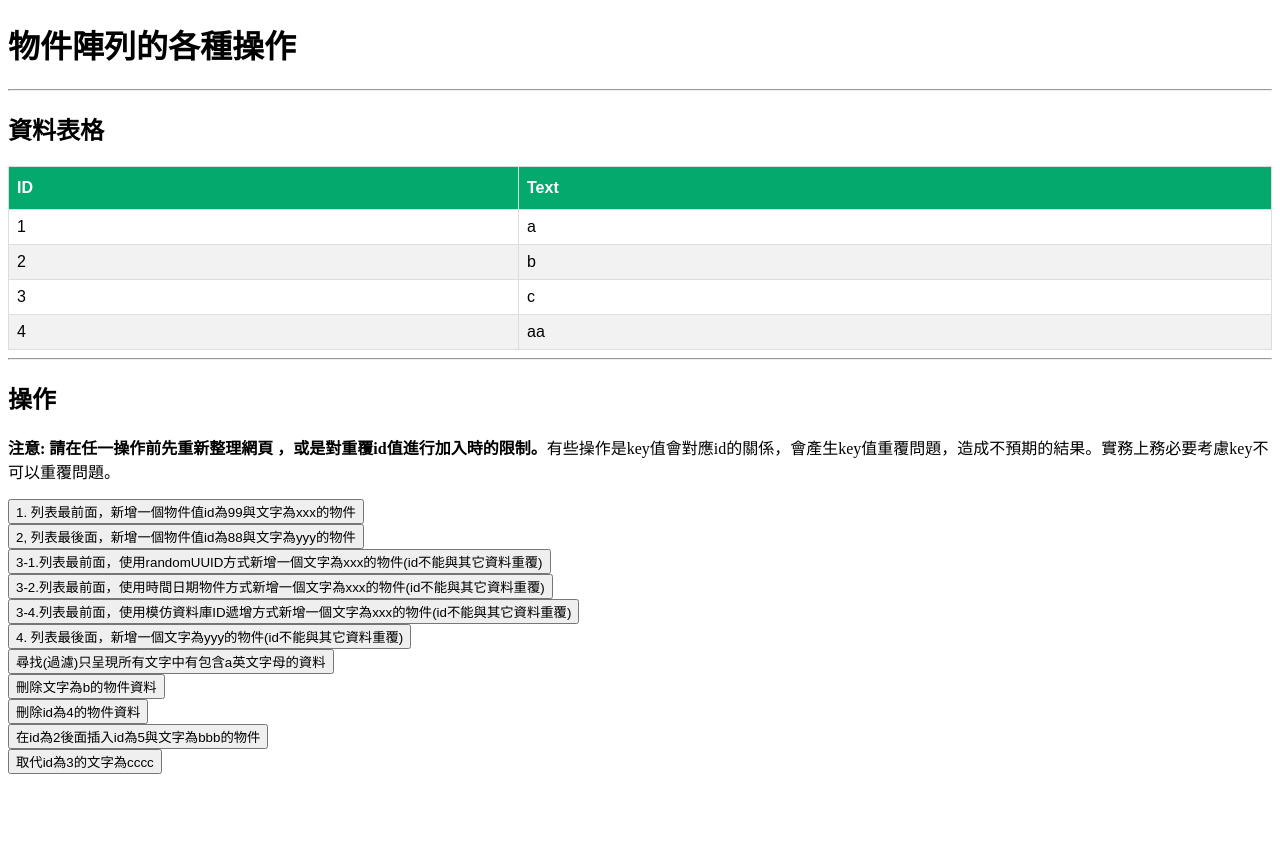
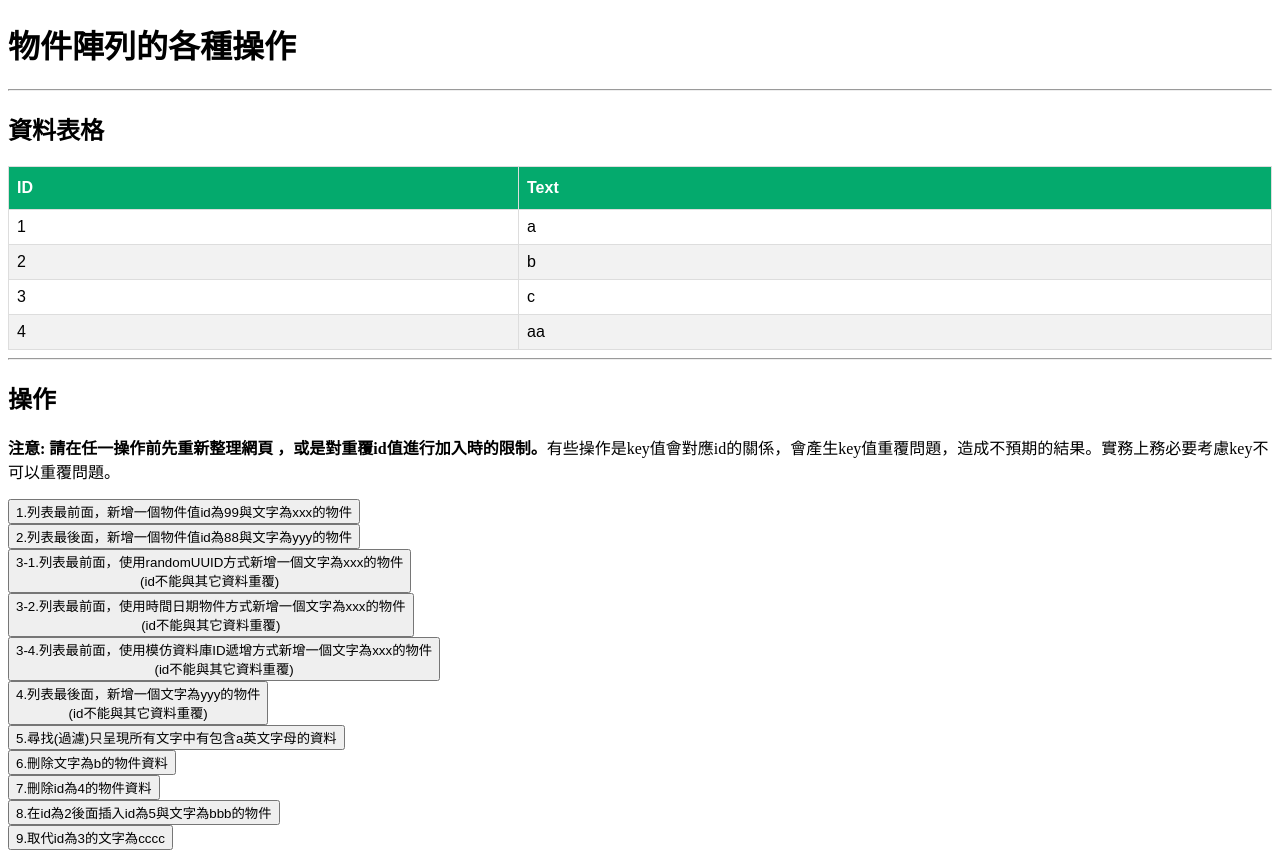
Before and after one commit to leoPika999777/Basic-Learning---React, a Next.js app: page /cs-1130/object-array in a window 1280 px wide. Before the commit the page ends 800 px from the top, so only its background shows below. Built offline with nearby package versions, Linux system fonts and the light colour scheme.

Commit message:
object-array5-7題

```diff
--- a/pages/cs-1130/object-array.js
+++ b/pages/cs-1130/object-array.js
@@ -74,9 +74,11 @@ export default function ObjectArray() {
           //setData([{ id: 99, text: 'xxx' }, ...data])
         }}
       >
-        1. 列表最前面，新增一個物件值id為99與文字為xxx的物件
+        1.列表最前面，新增一個物件值id為99與文字為xxx的物件
       </button>
+
       <br />
+
       <button
         onClick={() => {
           const newObj = { id: 88, text: 'yyy' }
@@ -88,9 +90,11 @@ export default function ObjectArray() {
           setData(newData)
         }}
       >
-        2, 列表最後面，新增一個物件值id為88與文字為yyy的物件
+        2.列表最後面，新增一個物件值id為88與文字為yyy的物件
       </button>
+
       <br />
+
       <button
         onClick={() => {
           //先寫出要新增的物件值
@@ -105,10 +109,13 @@ export default function ObjectArray() {
           setData(newData)
         }}
       >
-        3-1.列表最前面，使用randomUUID方式新增一個文字為xxx的物件(id不能與其它資料重覆)
+        3-1.列表最前面，使用randomUUID方式新增一個文字為xxx的物件
+        <br />
+        (id不能與其它資料重覆)
       </button>
 
       <br />
+
       <button
         onClick={() => {
           // 3-2. 時間日期物件轉毫秒數值（整數）or use Date.now()
@@ -123,10 +130,13 @@ export default function ObjectArray() {
           // 3-3. 產生隨機字串/數字
         }}
       >
-        3-2.列表最前面，使用時間日期物件方式新增一個文字為xxx的物件(id不能與其它資料重覆)
+        3-2.列表最前面，使用時間日期物件方式新增一個文字為xxx的物件
+        <br />
+        (id不能與其它資料重覆)
       </button>
 
       <br />
+
       <button
         onClick={() => {
           // 3-4. 模仿資料庫ID遞增方式(只限於ID是數字)
@@ -142,7 +152,9 @@ export default function ObjectArray() {
           setData(newData)
         }}
       >
-        3-4.列表最前面，使用模仿資料庫ID遞增方式新增一個文字為xxx的物件(id不能與其它資料重覆)
+        3-4.列表最前面，使用模仿資料庫ID遞增方式新增一個文字為xxx的物件
+        <br />
+        (id不能與其它資料重覆)
       </button>
 
       <br />
@@ -161,20 +173,73 @@ export default function ObjectArray() {
           setData(newData)
         }}
       >
-        4. 列表最後面，新增一個文字為yyy的物件(id不能與其它資料重覆)
+        4.列表最後面，新增一個文字為yyy的物件
+        <br />
+        (id不能與其它資料重覆)
       </button>
+
       <br />
-      <button onClick={() => {}}>
-        尋找(過濾)只呈現所有文字中有包含a英文字母的資料
+
+      <button
+        onClick={() => {
+          // 1. 從目前的狀態拷貝出一個新的變數值(陣列/物件)
+          // 2. 在新的變數值(陣列/物件)上作處理
+
+          //filter 叫做過濾   是陣列的方法 會產生新的陣列 所以他要呼叫
+          //filter 跟map寫法一樣  ()=>{}  還有return
+          //filter 跟map不同 return 是測試條件 是二分法 裡面是布林值
+          const newData = data.filter((v, i) => {
+            // v.text.includes('a') 代表物件裡面的每一個文字 有沒有包含a字串
+            // 只會回傳有a字串的
+            return v.text.includes('a')
+          })
+
+          // 3. 設定回原本的狀態中
+          setData(newData)
+        }}
+      >
+        5.尋找(過濾)只呈現所有文字中有包含a英文字母的資料
       </button>
+
       <br />
-      <button onClick={() => {}}>刪除文字為b的物件資料</button>
+
+      <button
+        onClick={() => {
+          const newData= data.filter((v,i)=>{
+            return v.text !== 'b'
+            //產生新的狀態 裡面的文字不可以有b 相當於刪除b
+          })
+          setData(newData)
+        }}
+      >6.刪除文字為b的物件資料</button>
+
       <br />
-      <button onClick={() => {}}>刪除id為4的物件資料</button>
+
+      <button
+        onClick={() => {
+          const newData= data.filter((v,i)=>{
+            return v.id !== 4
+            //產生新的狀態 裡面的ID不可以有4 相當於刪除4
+          })
+          setData(newData)
+        }}
+      >7.刪除id為4的物件資料</button>
+
+        <br />
+
+      <button
+        onClick={() => {
+
+        }}
+      >8.在id為2後面插入id為5與文字為bbb的物件</button>
+
       <br />
-      <button onClick={() => {}}>在id為2後面插入id為5與文字為bbb的物件</button>
-      <br />
-      <button onClick={() => {}}>取代id為3的文字為cccc</button>
+
+      <button
+        onClick={() => {
+
+        }}
+      >9.取代id為3的文字為cccc</button>
     </>
   )
 }
```
